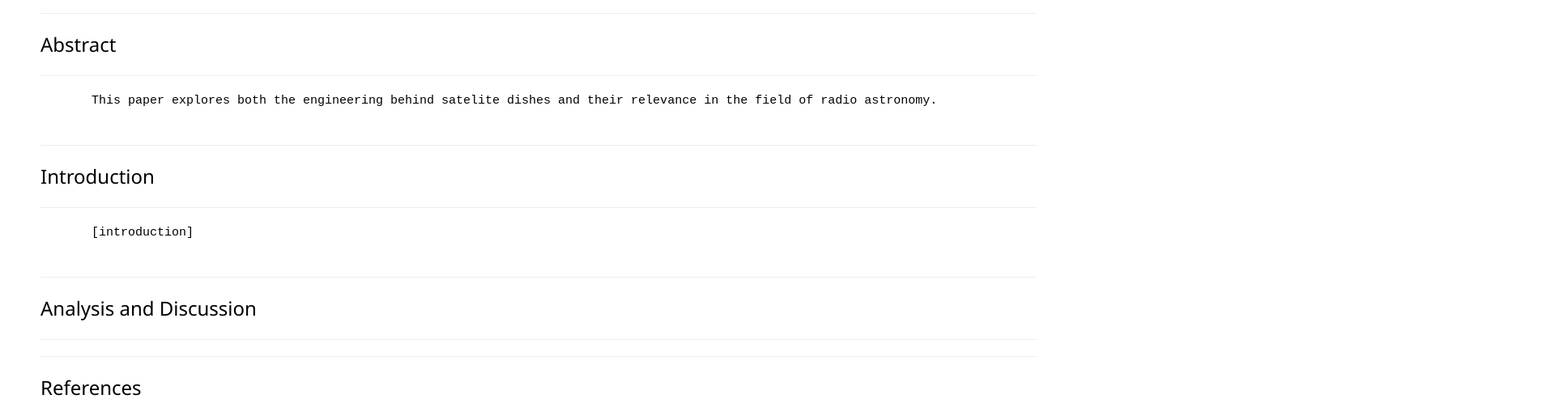
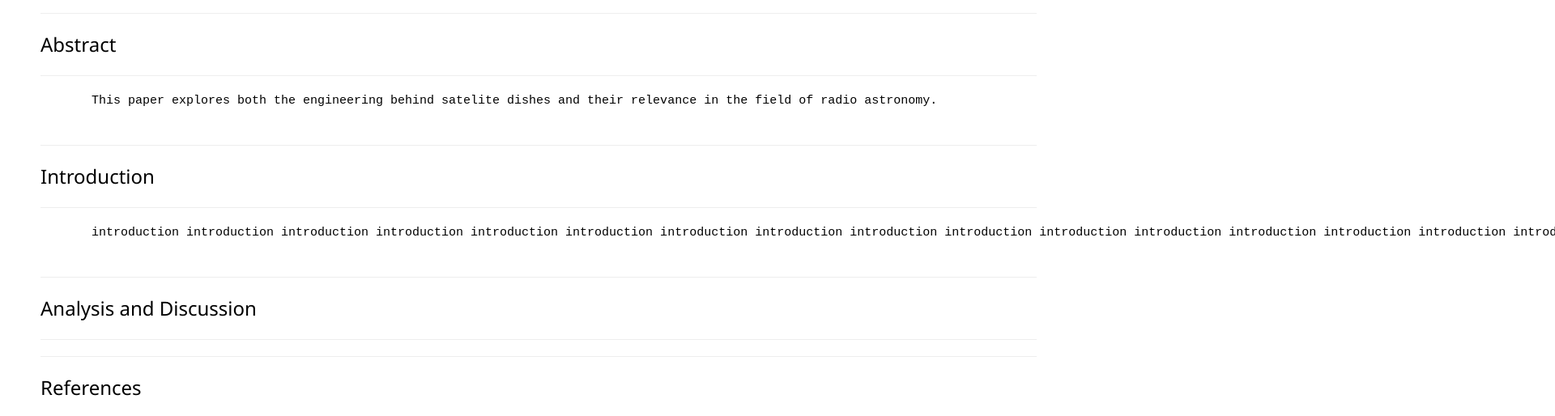
Before and after one commit to FEPSFY7006660/FY7006660, a plain HTML site: page index.html in a window 1280 px wide. Shown: the part 484-998 px from the top of the page at 81% size, 1920 px wide, since content can reach past the window. Drawn offline with nearby package versions, Linux system fonts and the light colour scheme.

Commit message:
Replace placeholder text in index.html

```diff
--- a/index.html
+++ b/index.html
@@ -87,7 +87,7 @@ p.ex1 {
 <p>
    <p class="ex1">
      <pre>
-       [introduction]
+       introduction introduction introduction introduction introduction introduction introduction introduction introduction introduction introduction introduction introduction introduction introduction introduction introduction introduction
      </pre>
  </p>
 
```
